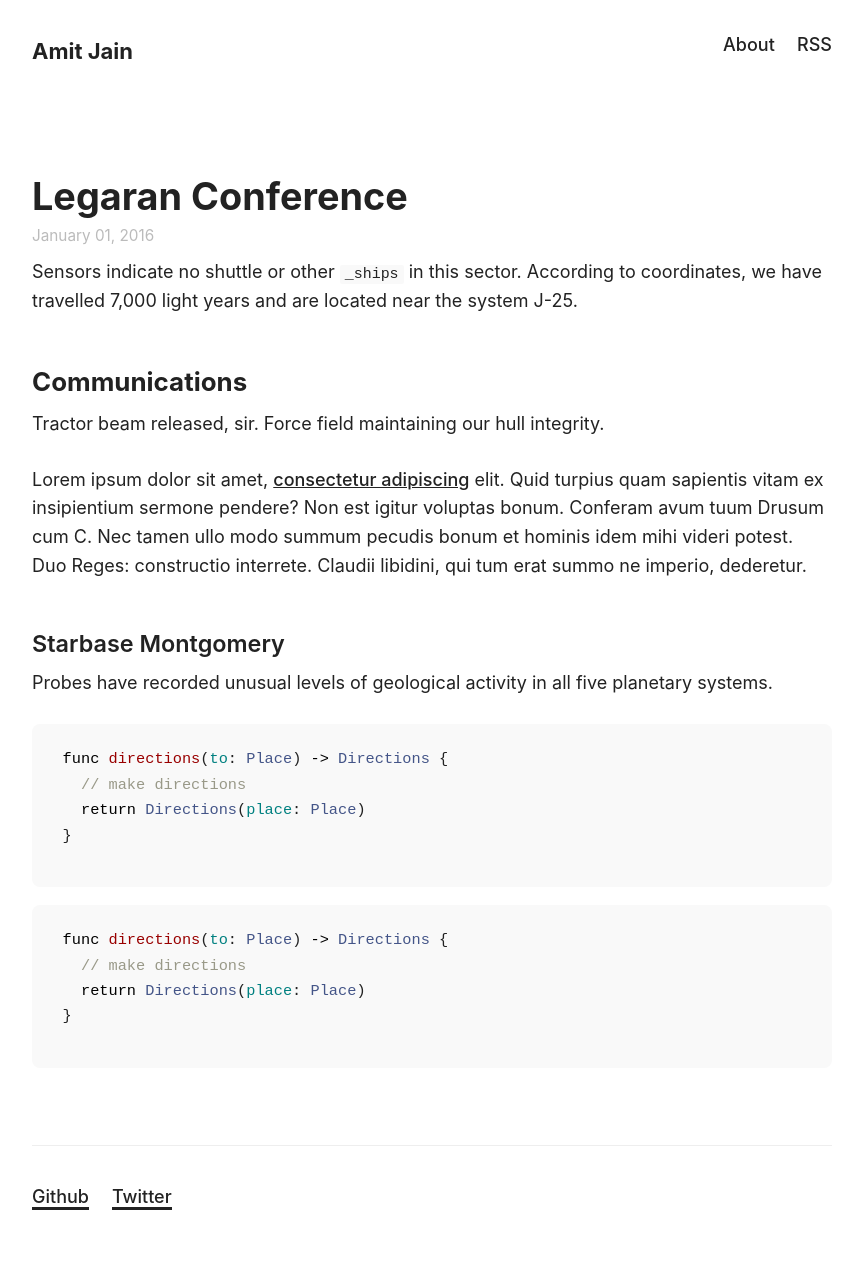
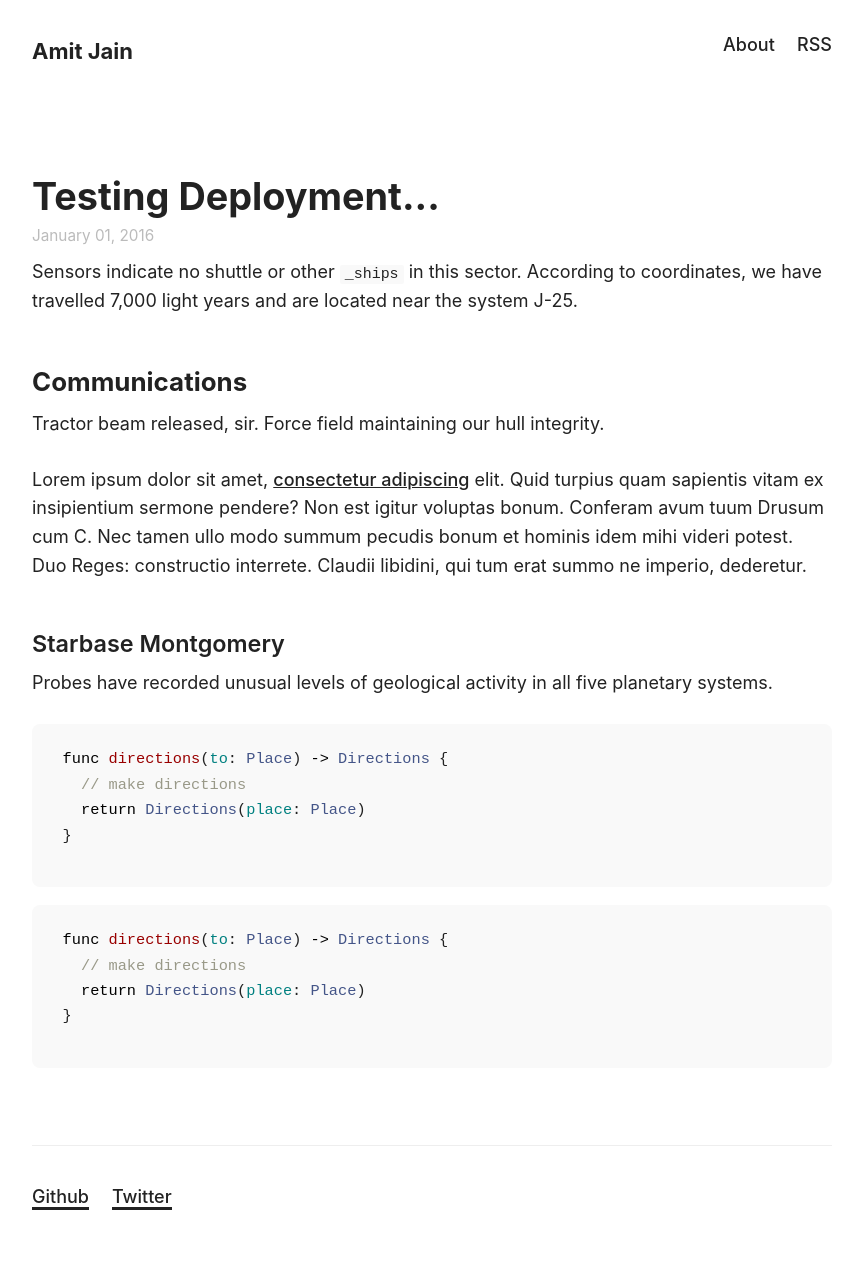
Before and after one commit to gravicle/amitjain.me, a Jekyll site: the page built from _posts/2016-01-01-legaran-conference.markdown, in a window 1280 px wide. Shown: the whole page, without its empty margins (208-1070 px from the left). Built offline with Jekyll 4.4.1, drawn with Linux system fonts in a browser that asks for light colours; some web fonts are replaced.

Commit message:
Change title

```diff
--- a/_posts/2016-01-01-legaran-conference.markdown
+++ b/_posts/2016-01-01-legaran-conference.markdown
@@ -1,6 +1,6 @@
 ---
 layout: post
-title:  "Legaran Conference"
+title:  "Testing Deployment..."
 date:   2016-01-01 13:28:59 -0500
 ---
 
```
